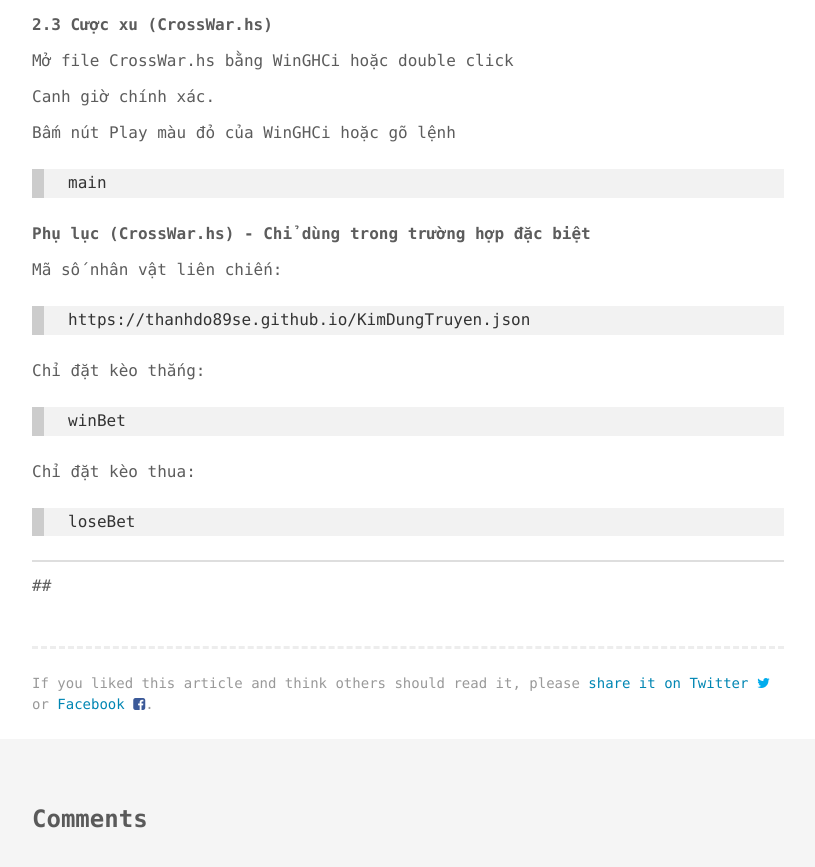
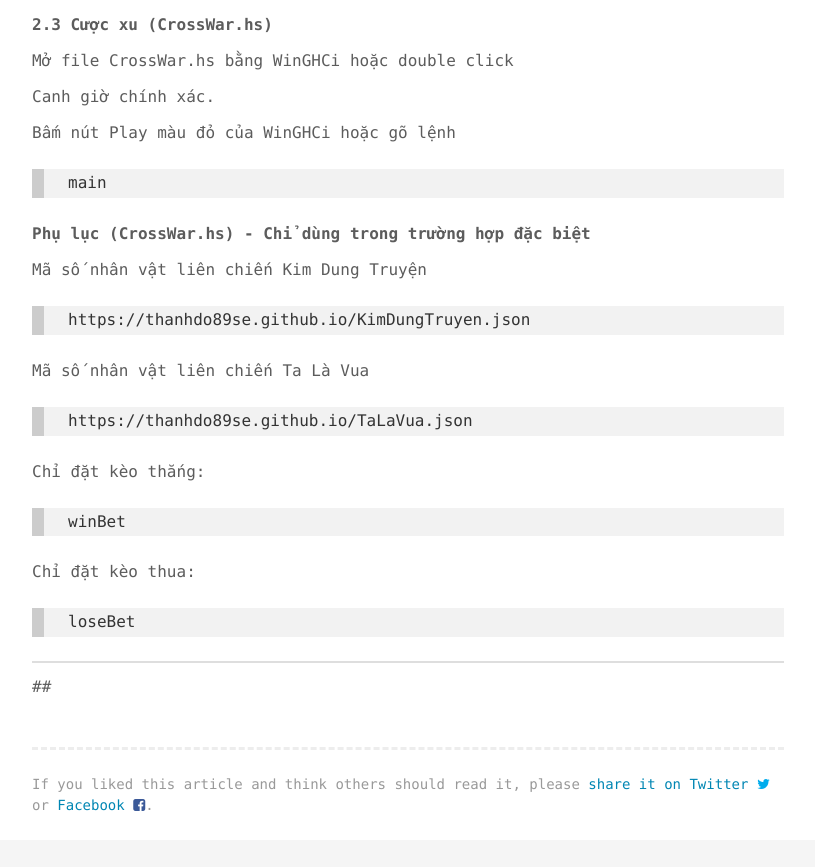
Before and after one commit to phuoc-thanh/phuoc-thanh.github.io, a Jekyll site: the page built from _posts/2017-08-18-injector-guide.md, in a window 1280 px wide and 900 px high, scrolled down 2150 px. Shown: the top 867 px of the window, without its empty margins (232-1047 px from the left). Built offline with Jekyll 4.4.1, drawn with Linux system fonts in a browser that asks for light colours; comment, search, counter and statistics services are not loaded.

Commit message:
Add TalaVua json

```diff
--- a/KimDungTruyen.json
+++ b/KimDungTruyen.json
@@ -96,6 +96,5 @@
         "QuyGia s152": "152000061",
         "gà nòi 9x s153": "153000923",
         "Google Ti s157": "157000128"
-
     }
 ]
--- a/_posts/2017-08-18-injector-guide.md
+++ b/_posts/2017-08-18-injector-guide.md
@@ -101,9 +101,13 @@ Bấm nút Play màu đỏ của WinGHCi hoặc gõ lệnh
 
 **Phụ lục (CrossWar.hs) - Chỉ dùng trong trường hợp đặc biệt**
 
-Mã số nhân vật liên chiến:
+Mã số nhân vật liên chiến Kim Dung Truyện
 
 >https://thanhdo89se.github.io/KimDungTruyen.json
+
+
+Mã số nhân vật liên chiến Ta Là Vua
+>https://thanhdo89se.github.io/TaLaVua.json
 
 Chỉ đặt kèo thắng:
 >winBet
```
Also changed, not shown: TaLaVua.json (added, +28 -0 lines).
